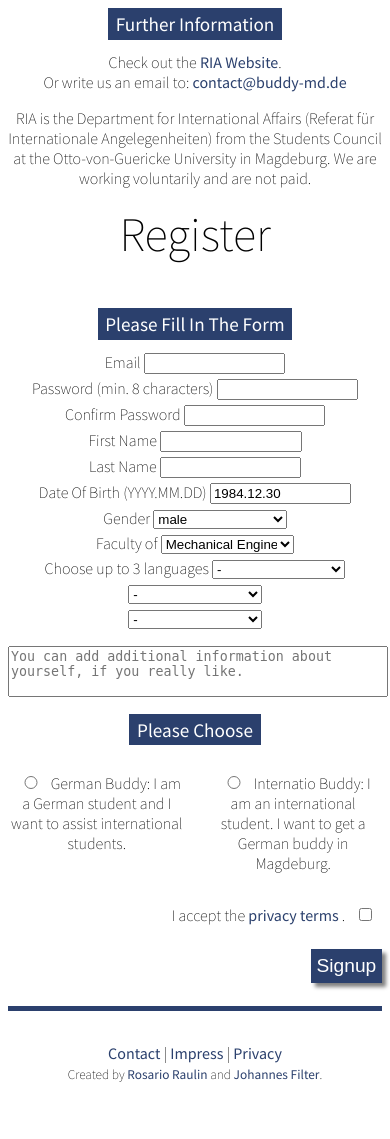
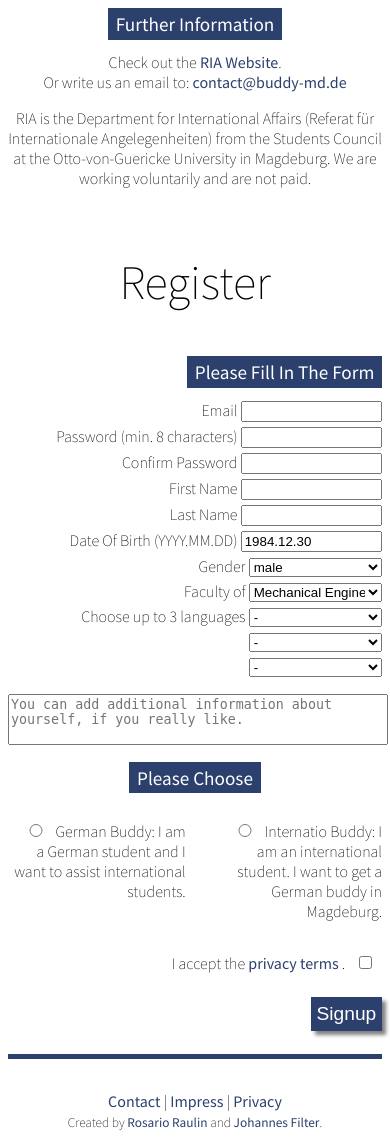
Before and after one commit to filter1/buddyreloaded, a Flask app: page / in a window 390 px wide. Shown: the part 919-2058 px from the top of the page. Before the commit the page ends 2001 px from the top, so only its background shows below. Run offline with Flask 2, Linux system fonts and the light colour scheme; some libraries are stand-ins or nearby versions.

Commit message:
erer
ere

```diff
--- a/app/static/css/style.css
+++ b/app/static/css/style.css
@@ -234,7 +234,8 @@
 	}
 
 	.reg {
-		text-align: center;
+		text-align: right;
+		float: right;
 	}
 
 	h1,h3, .info{
```
